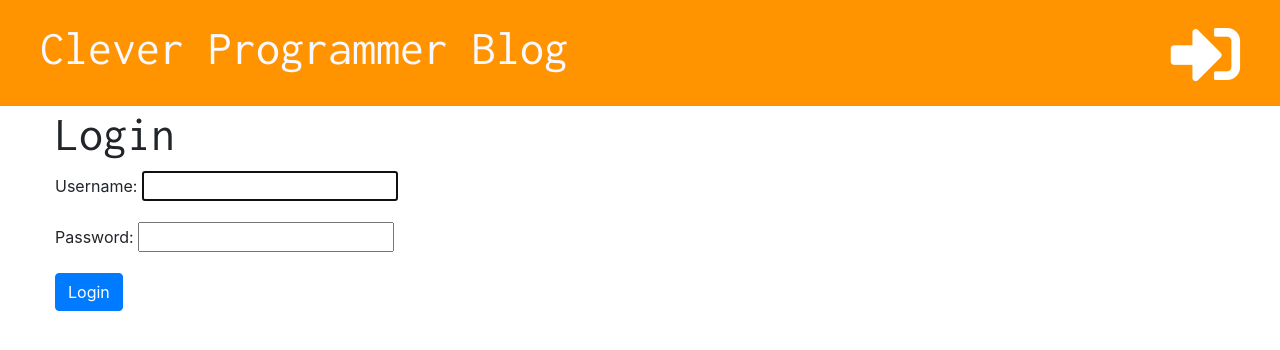
After one commit to denisnmurphy/cp_blog, a Django app: page /accounts/login/ in a window 1280 px wide. The commit adds this page. Shown: the top 350 px of the page. Run offline with Django 3.2, Linux system fonts and the light colour scheme; some libraries are stand-ins or nearby versions.

Commit message:
Add login functionality

```diff
--- a/blog/templates/blog/base.html
+++ b/blog/templates/blog/base.html
@@ -3,7 +3,7 @@
 <html lang="en">
 <head>
     <meta charset="UTF-8">
-    <title>CP Blog</title>
+    <title>{% block title %}{% endblock %}</title>
     <link href="https://fonts.googleapis.com/css?family=Inconsolata" rel="stylesheet">
     <link rel="stylesheet" href="https://maxcdn.bootstrapcdn.com/bootstrap/4.0.0/css/bootstrap.min.css" integrity="sha384-Gn5384xqQ1aoWXA+058RXPxPg6fy4IWvTNh0E263XmFcJlSAwiGgFAW/dAiS6JXm" crossorigin="anonymous">
     <link rel="stylesheet" href="{% static 'css/blog.css' %}">
@@ -16,6 +16,8 @@
     {% if user.is_authenticated %}
         <a href="{% url 'post_draft_list' %}" class="top-menu"><i class="fab fa-firstdraft fa-2x"></i></a>
         <a href="{% url 'post_new' %}" class="top-menu"><i class="fas fa-plus fa-2x"></i></a>
+    {% else %}
+        <a href="{% url 'login' %}" class="top-menu"><i class="fas fa-sign-in-alt fa-2x"></i></a>
     {% endif %}
 
     <h1><a href="{% url "post_list" %}">Clever Programmer Blog</a></h1>
--- a/blog/templates/blog/post_detail.html
+++ b/blog/templates/blog/post_detail.html
@@ -1,4 +1,6 @@
 {% extends 'blog/base.html' %}
+
+{% block title %}{{ post.title }}{% endblock %}
 
 {% block content %}
     <div class="post">
--- a/blog/templates/blog/post_draft_list.html
+++ b/blog/templates/blog/post_draft_list.html
@@ -1,4 +1,7 @@
 {% extends 'blog/base.html' %}
+
+{% block title %}My Drafts{% endblock %}
+
 
 {% block content %}
 
--- a/blog/templates/blog/post_edit.html
+++ b/blog/templates/blog/post_edit.html
@@ -1,4 +1,7 @@
 {% extends 'blog/base.html' %}
+
+{% block title %}{{ post.title }}{% endblock %}
+
 
 {% block content %}
 
--- a/blog/templates/blog/post_list.html
+++ b/blog/templates/blog/post_list.html
@@ -1,4 +1,6 @@
 {% extends 'blog/base.html' %}
+{% block title %}My Blog{% endblock %}
+
 {% block content %}
 {% for post in posts %}
     <div class="post">
--- /dev/null
+++ b/blog/templates/registration/login.html
@@ -0,0 +1,14 @@
+{% extends 'blog/base.html' %}
+
+{% block title %}Login{% endblock %}
+
+
+{% block content %}
+    <h2>Login</h2>
+    <form method="post">
+        {% csrf_token %}
+        {{ form.as_p }}
+        <button type="submit" class="btn btn-primary">Login</button>
+    </form>
+
+{% endblock %}
--- a/blog/urls.py
+++ b/blog/urls.py
@@ -1,5 +1,6 @@
 from django.urls import path
 from . import views
+from django.contrib.auth.views import LoginView
 
 urlpatterns = [
     path('', views.post_list, name='post_list'),
@@ -7,5 +8,6 @@ urlpatterns = [
     path('post/new/', views.post_new, name='post_new'),
     path('post/<int:pk>/edit/', views.post_edit, name='post_edit'),
     path('drafts/', views.post_draft_list, name='post_draft_list'),
-    path('post/<int:pk>/publish', views.post_publish, name='post_publish')
+    path('post/<int:pk>/publish', views.post_publish, name='post_publish'),
+    path('accounts/login/', LoginView.as_view(), name='login'),
 ]
--- a/cpblog/settings.py
+++ b/cpblog/settings.py
@@ -26,6 +26,8 @@ SECRET_KEY = '=t2(6e($b%7-ihwn!urzlkaj+xy7p8+*!tq3w#x1)b(i7m*=cy'
 DEBUG = True
 
 ALLOWED_HOSTS = []
+
+LOGIN_REDIRECT_URL = 'post_list'
 
 
 # Application definition
```
Also changed, not shown: blog/views.py (+5 -3 lines).
